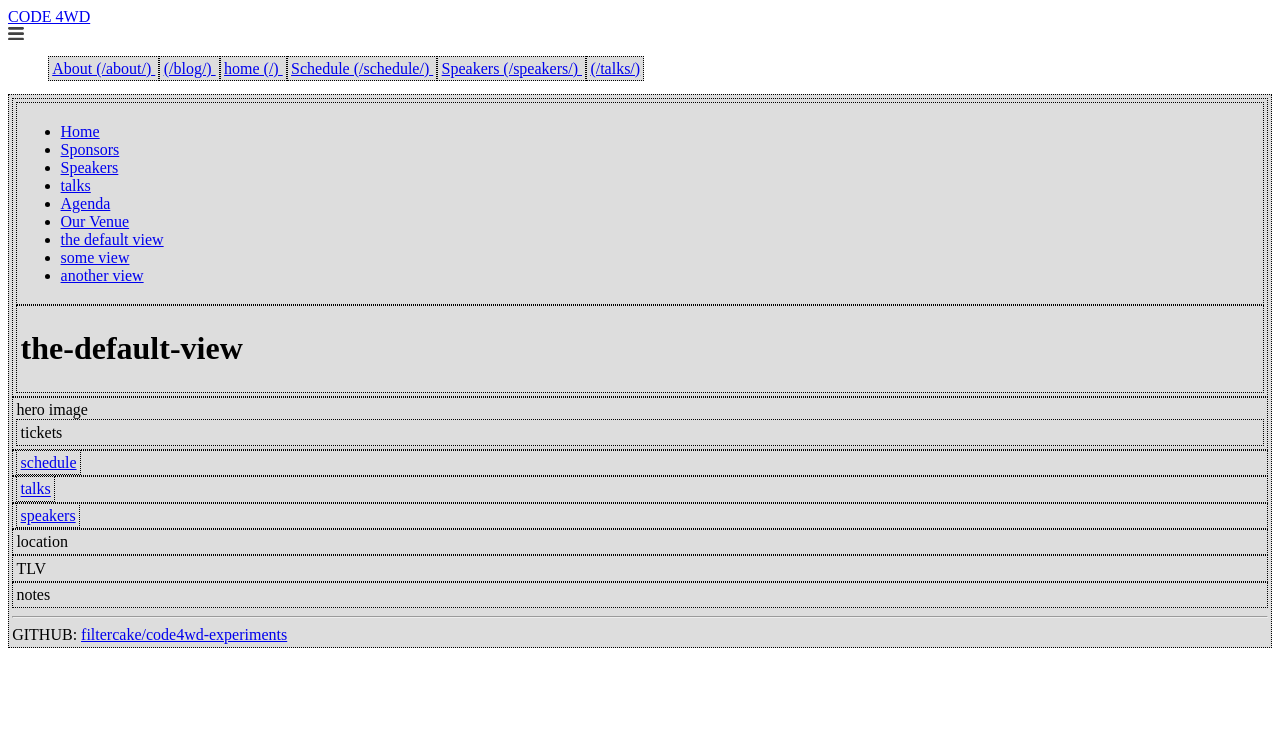
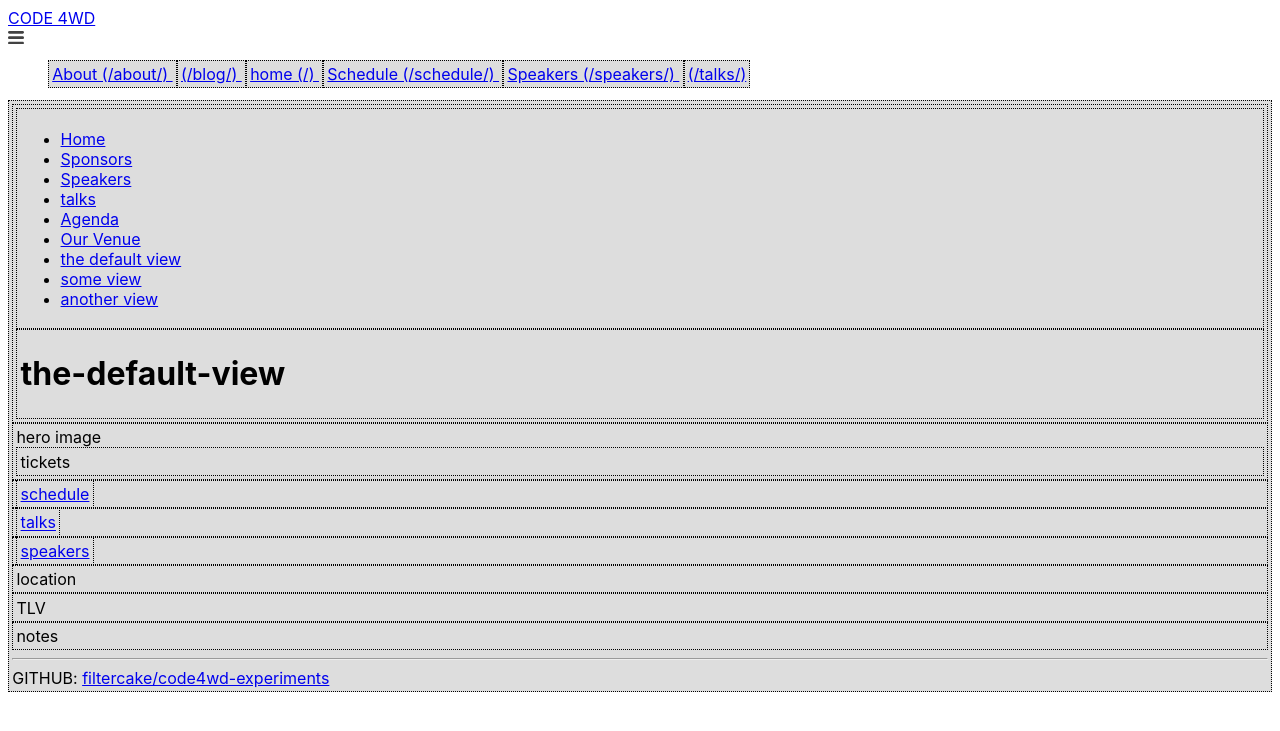
Before and after one commit to afknapping/code4wd-experiments, a Jekyll site: the page built from index.html, in a window 1280 px wide. Shown: the top 731 px of the page. Built offline with Jekyll 4.4.1, drawn with Linux system fonts in a browser that asks for light colours.

Commit message:
use system font

```diff
--- a/index.html
+++ b/index.html
@@ -47,6 +47,16 @@
 main > *:target ~ * {
     display: none;
 }
+
+/*
+// Using System UI Fonts In Web Design: A Quick Practical Guide – Smashing Magazine
+// http://www.smashingmagazine.com/2015/11/using-system-ui-fonts-practical-guide/
+// last checked: dec 2015
+*/
+
+body {
+  font-family: -apple-system, BlinkMacSystemFont, "Segoe UI", "Roboto", "Oxygen", "Ubuntu", "Cantarell", "Fira Sans", "Droid Sans", "Helvetica Neue", sans-serif;
+  }
 
 
 </style>
```
